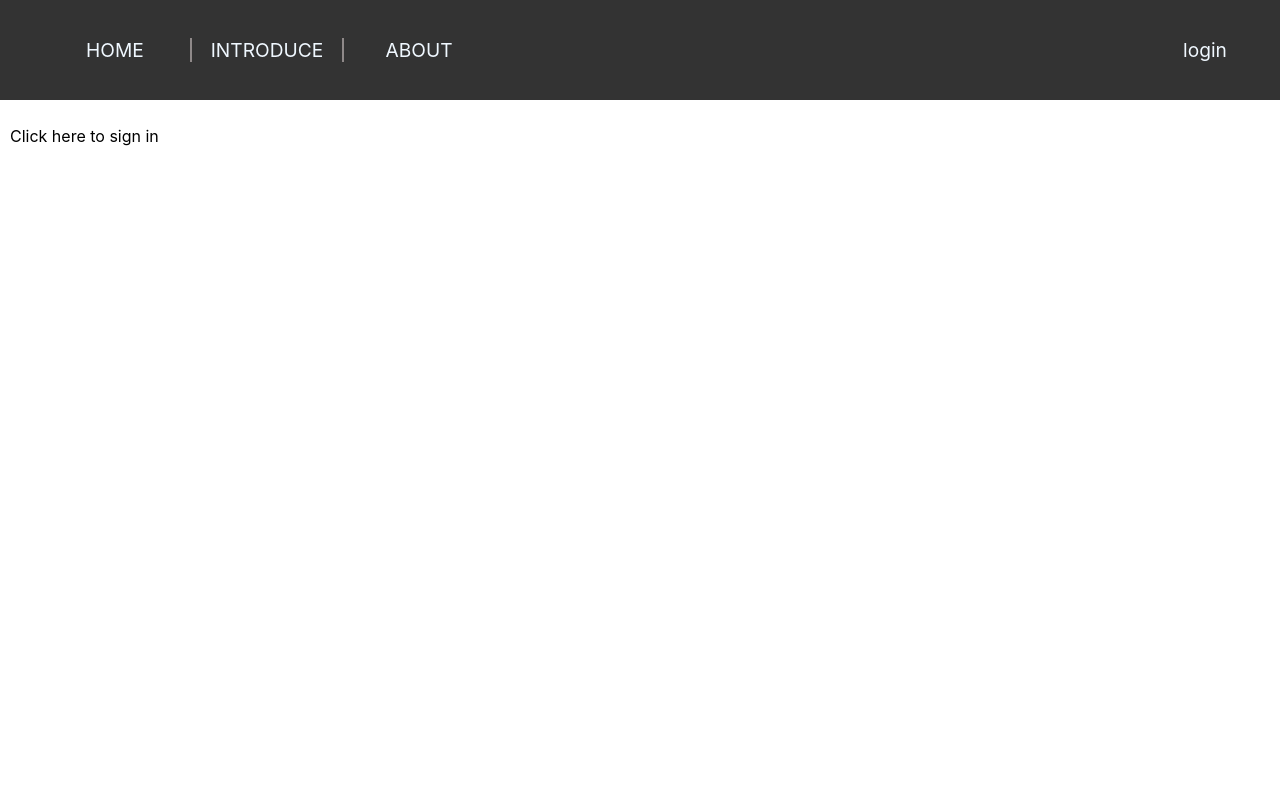
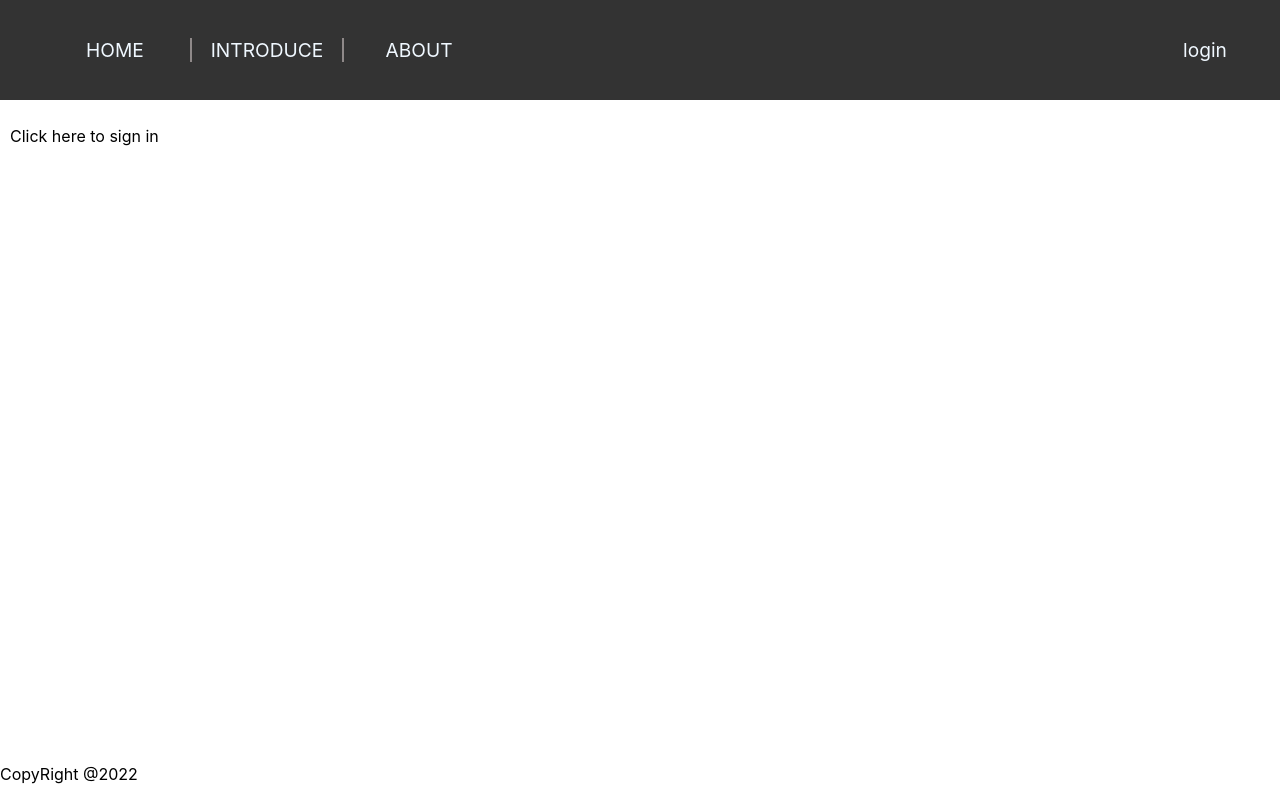
Before and after one commit to Crystal-Nabi/tutorial, a React (Create React App) app in the folder frontend/: page /signin in a window 1280 px wide. Built offline with nearby package versions, Linux system fonts and the light colour scheme.

Commit message:
create footer

```diff
--- a/frontend/public/index.html
+++ b/frontend/public/index.html
@@ -38,7 +38,7 @@
       work correctly both with client-side routing and a non-root public URL.
       Learn how to configure a non-root public URL by running `npm run build`.
     -->
-    <title>React App</title>
+    <title>React tutorial Router with Redux</title>
   </head>
   <body>
     <noscript>You need to enable JavaScript to run this app.</noscript>
--- a/frontend/src/App.js
+++ b/frontend/src/App.js
@@ -5,6 +5,7 @@ import { store } from "./utils/store";
 import { history } from "./utils/history";
 import PageSignin from "./pages/auth/signin";
 import PageSignup from "./pages/auth/signup";
+import PageFooter from "./layouts/footer";
 function App() {
   return (
     <Provider store={store}>
@@ -18,6 +19,7 @@ function App() {
             <Route path="/signin" element={<PageSignin />} />
           </Routes>
         </main>
+        <PageFooter />
       </BrowserRouter>
     </Provider>
   );
--- /dev/null
+++ b/frontend/src/layouts/footer/index.jsx
@@ -0,0 +1,8 @@
+import React from "react";
+const PageFooter=()=>{
+return   ( <footer>
+        <p>CopyRight @{new Date().getFullYear()}</p>
+    </footer>)
+
+}
+export default PageFooter;
--- a/frontend/src/styles/index.scss
+++ b/frontend/src/styles/index.scss
@@ -19,7 +19,11 @@ header {
   width: -webkit-fill-available;
   height: 100px;
 }
-
+footer {
+  position: fixed;
+  bottom: 0;
+  width: 100%;
+}
 main {
   position: fixed;
   top: 100px;
```
Also changed, not shown: frontend/public/assets/imgs/logo.png (deleted).
